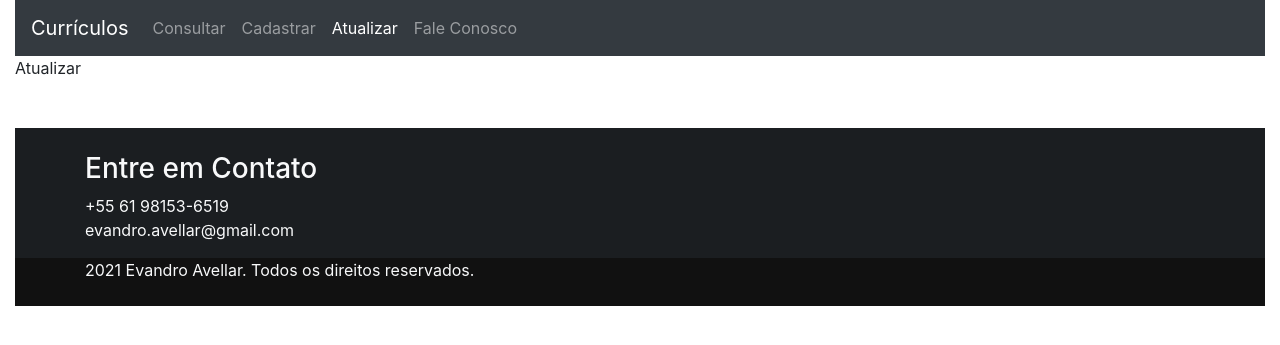
After one commit to avellar1975/Curriculos, a Django app: page /alterar in a window 1280 px wide. The commit adds this page. Shown: the top 345 px of the page. Run offline with Django 3.2, Linux system fonts and the light colour scheme; some libraries are stand-ins or nearby versions.

Commit message:
Finalizada a parte de frontend

```diff
--- /dev/null
+++ b/curriculos/base/templates/base/alterar.html
@@ -0,0 +1,8 @@
+{% extends 'base/base.html' %}
+{% load static %}
+
+{% block title %}Currículos - Atualizar{% endblock title %}
+
+{% block current-3 %}active{% endblock %}
+
+{% block body %}Atualizar{% endblock %}
--- /dev/null
+++ b/curriculos/base/templates/base/base.html
@@ -0,0 +1,57 @@
+{% load static %}
+<!DOCTYPE html>
+<html lang="pt-br">
+  <head>
+    <meta charset="utf-8">
+    <meta http-equiv="X-UA-Compatible" content="IE=edge">
+    <meta name="viewport" content="width=device-width, initial-scale=1">
+
+    <title>{% block title %}Currículos{% endblock title %}</title>
+
+    <meta name="description" content="Aplicativo para gestão de currículos">
+    <meta name="author" content="Evandro Avellar">
+    <link rel="icon" type="image/png" href="{% static 'img/favicon.png' %}" />
+
+    <link href="{% static 'css/bootstrap.min.css' %}" rel="stylesheet">
+    <link href="{% static 'css/style.css' %}" rel="stylesheet">
+    <script src="{% static 'js/jquery.min.js' %}"></script>
+    <script src="{% static 'js/bootstrap.min.js' %}"></script>
+    <script src="{% static 'js/scripts.js' %}"></script>
+
+  </head>
+  <body>
+
+    <div class="container-fluid">
+	     <div class="row">
+		       <div class="col-md-12">
+			          <nav class="navbar navbar-expand-lg navbar-light bg-light navbar-dark bg-dark">
+
+				              <button class="navbar-toggler" type="button" data-toggle="collapse" data-target="#bs-example-navbar-collapse-1">
+					                   <span class="navbar-toggler-icon"></span>
+				                       </button> <a class="navbar-brand" href="{% url 'base:home' %}">Currículos</a>
+  				<div class="collapse navbar-collapse" id="bs-example-navbar-collapse-1">
+
+          <ul class="navbar-nav">
+            <li class="nav-item {% block current-1 %}{% endblock %}">
+               <a class="nav-link" href="{% url 'base:consultar' %}">Consultar</a>
+            </li>
+            <li class="nav-item {% block current-2 %}{% endblock %}">
+							 <a class="nav-link" href="{% url 'base:cadastrar' %}">Cadastrar</a>
+						</li>
+						<li class="nav-item {% block current-3 %}{% endblock %}">
+							 <a class="nav-link" href="{% url 'base:alterar' %}">Atualizar</a>
+						</li>
+            <li class="nav-item">
+               <a class="nav-link"
+                href="https://us2.list-manage.com/contact-form?u=e64bbc9ed21609b2239a7adba&form_id=14660b1d39b2b703d18558b1b98726f3"
+                target="_blank">Fale Conosco</a>
+            </li>
+					</ul>
+      </div>
+      </nav>
+{% block body %}{% endblock %}
+
+{% include 'base/footer.html' %}
+
+  </body>
+</html>
--- /dev/null
+++ b/curriculos/base/templates/base/footer.html
@@ -0,0 +1,23 @@
+<footer class="main-footer mt-5 pt-4 text-light">
+<div class="container">
+  <div class="row">
+    <div class="col">
+      <h3>Entre em Contato</h3>
+      <address>
+        +55 61 98153-6519
+        <br/>
+        <a href="mailto:evandro.avellar@gmail.com" class="text-light">evandro.avellar@gmail.com</a>
+      </address>
+    </div>
+  </div>
+</div>
+<div class="rights pb-4">
+  <div class="container">
+    <div class="row">
+      <div class="col">
+        {% now 'Y' %} Evandro Avellar. Todos os direitos reservados.
+      </div>
+    </div>
+  </div>
+</div>
+</footer>
--- a/curriculos/base/urls.py
+++ b/curriculos/base/urls.py
@@ -1,8 +1,12 @@
 from django.urls import path
-from curriculos.base.views import home
+from curriculos.base.views import home, consultar, cadastrar, alterar
 
 
 app_name = 'base'
 urlpatterns = [
     path('', home, name='home'),
+    path('consultar', consultar, name='consultar'),
+    path('cadastrar', cadastrar, name='cadastrar'),
+    path('alterar', alterar, name='alterar'),
+
 ]
--- a/curriculos/base/views.py
+++ b/curriculos/base/views.py
@@ -3,3 +3,15 @@ from django.shortcuts import render
 
 def home(request):
     return render(request, 'base/home.html')
+
+
+def consultar(request):
+    return render(request, 'base/consultar.html')
+
+
+def cadastrar(request):
+    return render(request, 'base/cadastrar.html')
+
+
+def alterar(request):
+    return render(request, 'base/alterar.html')
```
Also changed, not shown: curriculos/base/templates/base/cadastrar.html (added, +8 -0 lines), curriculos/base/templates/base/consultar.html (added, +8 -0 lines), curriculos/base/templates/base/home.html (+4 -71 lines), curriculos/base/tests/test_home.py (+1 -1 lines), README.md.
